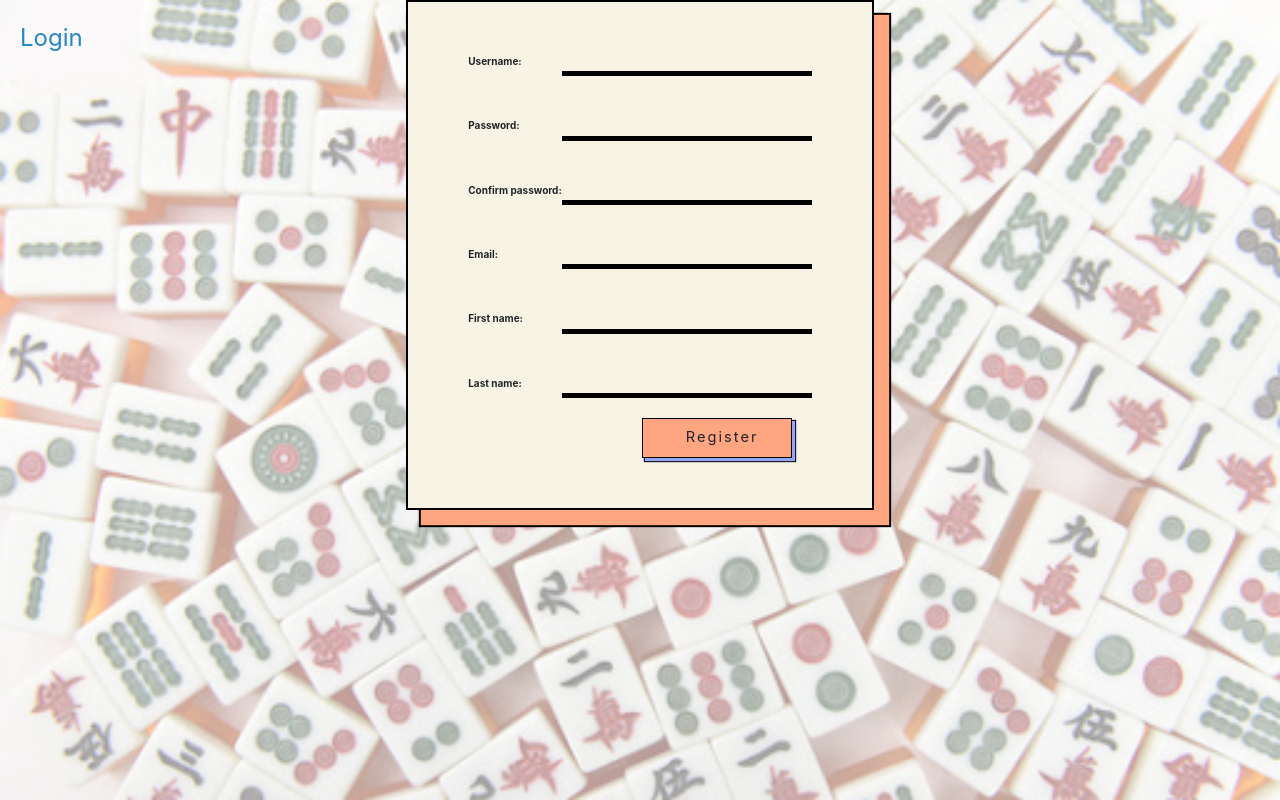
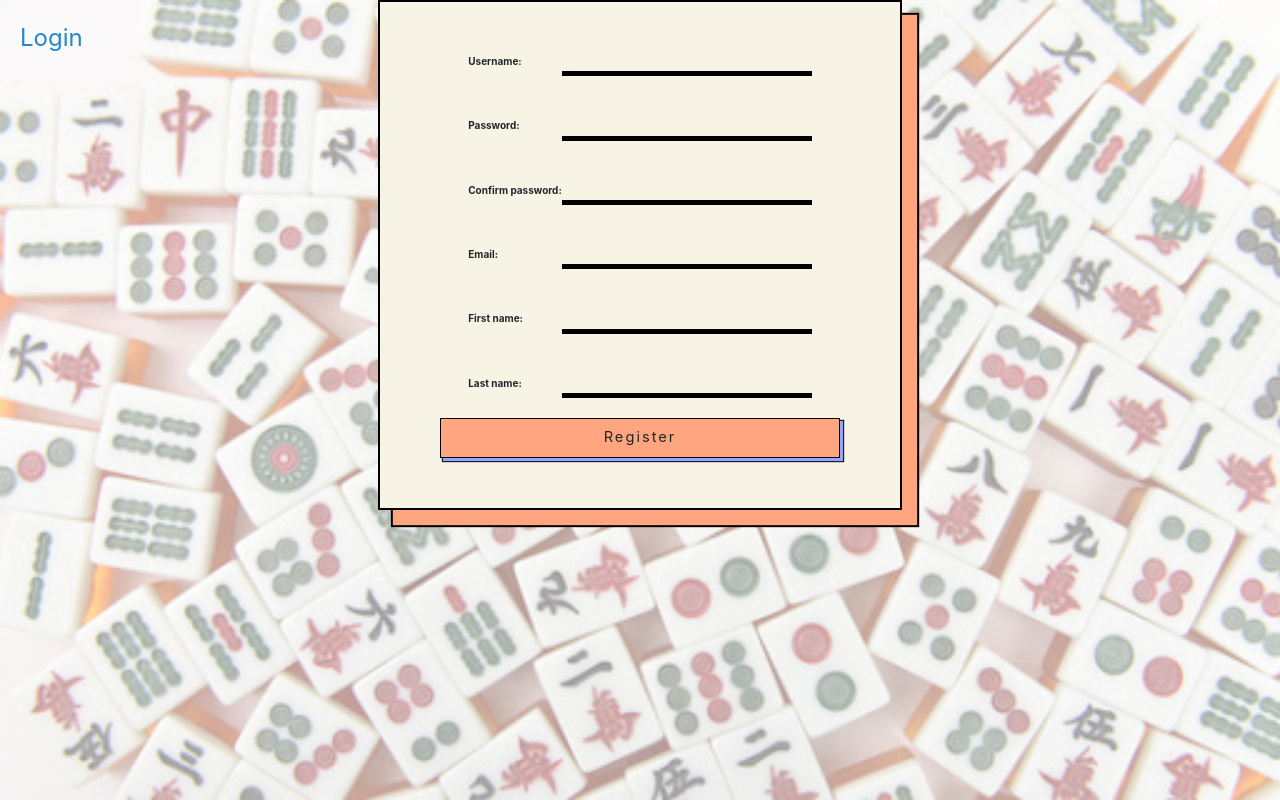
Before and after one commit to lzy0411/newtry, a Django app: page /mahjong/register in a window 1280 px wide. Run offline with Django 3.2, Linux system fonts and the light colour scheme; some libraries are stand-ins or nearby versions.

Commit message:
change format

```diff
--- a/mahjong/templates/mahjong/login.html
+++ b/mahjong/templates/mahjong/login.html
@@ -22,7 +22,7 @@
                     {{form}}
                 </table>
                 {% csrf_token %}
-                <button type="submit" id="id_login_button" class="submitButton"> Login </button>
+                <button type="submit" id="id_login_button" class="lobbyButton"> Login </button>
             </center>
 
         </form>
--- a/mahjong/templates/mahjong/register.html
+++ b/mahjong/templates/mahjong/register.html
@@ -30,7 +30,7 @@
                     {% endfor %}
                 </table>
                 {% csrf_token %}
-                <button type="submit" class="submitButton" id="id_register_button">Register</button>
+                <button type="submit" class="lobbyButton" id="id_register_button">Register</button>
                 </center>
             </form>
 
```
Also changed, not shown: 3 other files.
